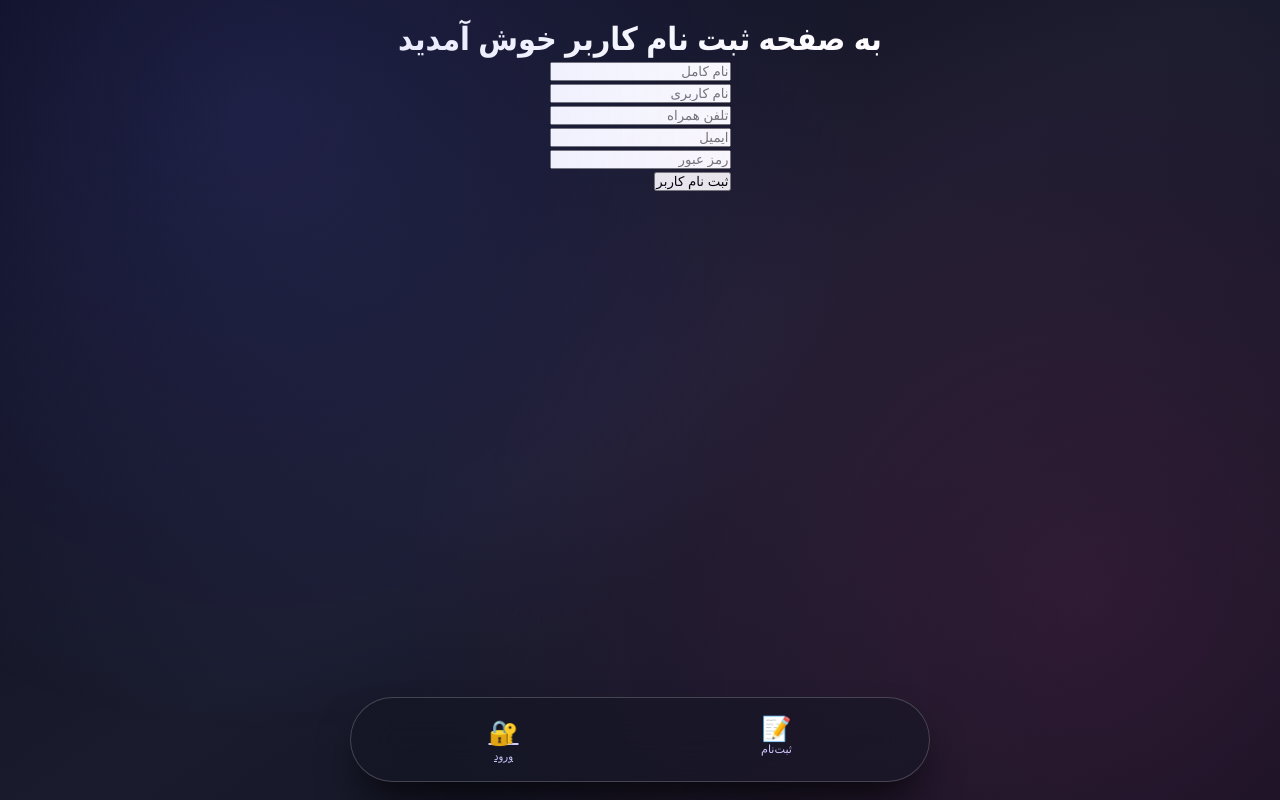
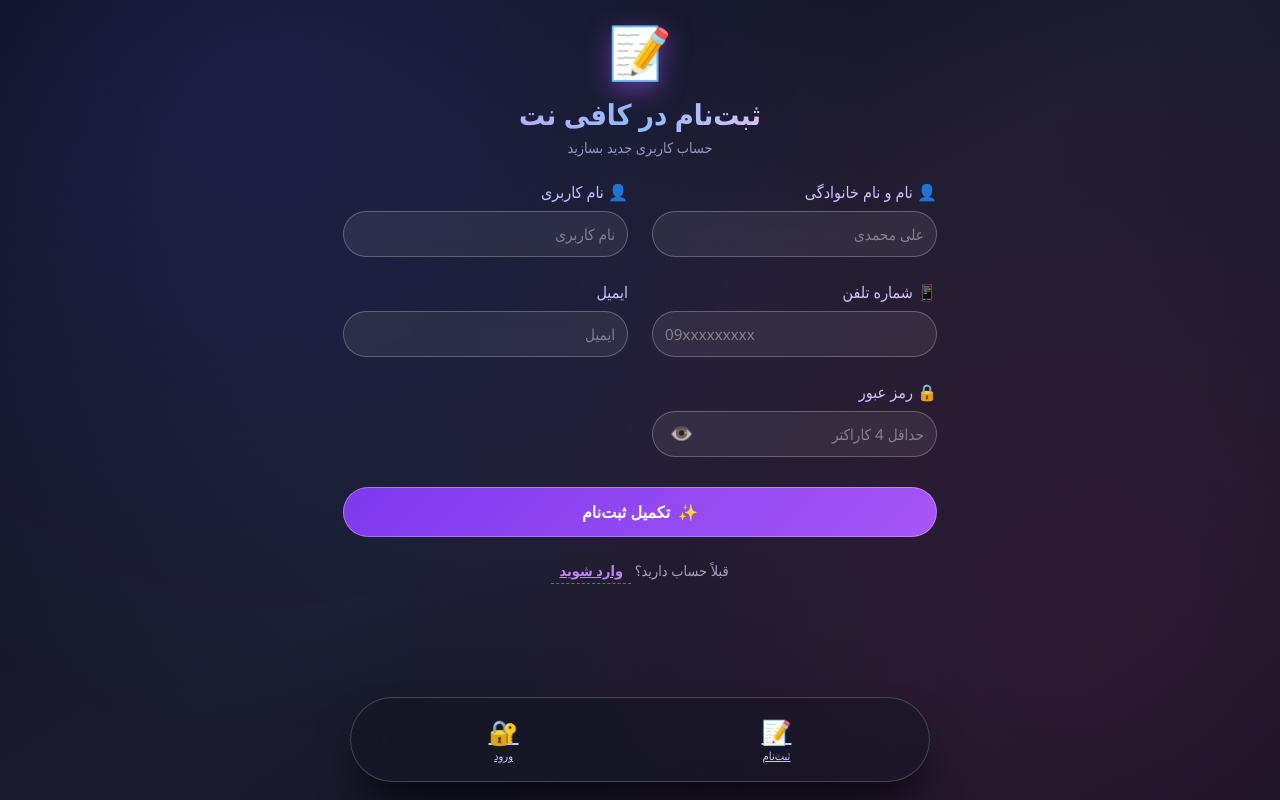
Before and after one commit to feranchesco/online_coffenet, a Django app: page /cu-signup/ in a window 1280 px wide. Run offline with Django 5.2, Linux system fonts and the light colour scheme; tables that the repository leaves empty hold one stand-in row (values such as "Sample post").

Commit message:
مرتب کردن استایل و کد های صفحه ورود و ثبت نام مشتری

```diff
--- a/account_module/forms.py
+++ b/account_module/forms.py
@@ -96,11 +96,11 @@ class CustomerSignupForm(forms.ModelForm):
         fields = ['full_name', 'username', 'phone', 'email', 'password']
 
         widgets = {
-            'full_name': forms.TextInput(attrs={'class': 'form-control', 'placeholder': 'نام کامل'}),
-            'username': forms.TextInput(attrs={'class': 'form-control', 'placeholder': 'نام کاربری'}),
-            'phone': forms.TextInput(attrs={'class': 'form-control', 'placeholder': 'تلفن همراه'}),
-            'email': forms.EmailInput(attrs={'class': 'form-control', 'placeholder': 'ایمیل'}),
-            'password': forms.PasswordInput(attrs={'class': 'form-control', 'placeholder': 'رمز عبور'}),
+            'full_name': forms.TextInput(attrs={'type':'text','class':'auth-input','required':'required','placeholder':'علی محمدی'}),
+            'username': forms.TextInput(attrs={'type':'text','class':'auth-input','required':'required', 'placeholder': 'نام کاربری'}),
+            'phone': forms.TextInput(attrs={'type':'tel','class':'auth-input','required':'required', 'placeholder': '09xxxxxxxxx','pattern':'09[0-9]{9}'}),
+            'email': forms.EmailInput(attrs={'type':'email','class':'auth-input','required':'required', 'placeholder': 'ایمیل'}),
+            'password': forms.PasswordInput(attrs={'type':'password','class':'auth-input', 'placeholder': 'حداقل 4 کاراکتر','minlength':4,'required':'required','id':'signupPasswordInput'}),
         }
         error_messages = {
             'username': {
--- a/account_module/templates/account_module/customer_login.html
+++ b/account_module/templates/account_module/customer_login.html
@@ -3,7 +3,6 @@
     صفحه ورود مشتری
 {% endblock %}
 {% block content %}
-    <h1>به صفحه ورود مشتری خوش آمدید</h1>
     <div class="auth-header">
         <span class="auth-icon">🔐</span>
         <h2>ورود به حساب</h2>
@@ -34,6 +33,6 @@
 
     <div class="auth-switch">
         حساب ندارید؟
-        <button class="text-btn" onclick="showRegister()">ثبت‌نام کنید</button>
+        <a href="{% url "customer_signup" %}" class="text-btn">ثبت‌نام کنید</a>
     </div>
 {% endblock %}
--- a/account_module/templates/account_module/customer_signup.html
+++ b/account_module/templates/account_module/customer_signup.html
@@ -1,18 +1,65 @@
 {% extends "shared/layout.html" %}
 
 {% block title %}
-	صفحه ثبت نام مشتری
+    صفحه ثبت نام مشتری
 {% endblock %}
 
 {% block content %}
-	<h1>به صفحه ثبت نام کاربر خوش آمدید</h1>
-    <form action="{% url 'customer_signup' %}" method="post">
+    <div class="auth-header">
+        <span class="auth-icon">📝</span>
+        <h2>ثبت‌نام در کافی نت</h2>
+        <p class="auth-subtitle">حساب کاربری جدید بسازید</p>
+    </div>
+    <form action="{% url 'customer_signup' %}" method="post" class="auth-form" id="registerForm">
         {% csrf_token %}
-        {% for field in form %}
-        	{{ field }}
-            {{ field.errors }}
-            <br>
-        {% endfor %}
-        <button type="submit">ثبت نام کاربر</button>
+        {{ form.non_field_errors }}
+        <div class="input-group">
+            <label class="input-label">👤 نام و نام خانوادگی</label>
+            {{ form.full_name }}
+            {{ form.fullname.errors }}
+        </div>
+        <div class="input-group">
+            <label class="input-label">👤 نام کاربری</label>
+            {{ form.username }}
+            {{ form.username.errors }}
+        </div>
+
+        <div class="input-group">
+            <label class="input-label">📱 شماره تلفن</label>
+            {{ form.phone }}
+            {{ form.phone.errors }}
+        </div>
+
+        <div class="input-group">
+            <label class="input-label"> ایمیل</label>
+            {{ form.email }}
+            {{ form.email.errors }}
+        </div>
+
+        <div class="input-group">
+            <label class="input-label">🔒 رمز عبور</label>
+            <div class="password-wrapper">
+                {{ form.password }}
+                <button type="button" class="toggle-password" id="togglePasswordBtn">👁️</button>
+                {{ form.password.errors }}
+            </div>
+        </div>
+
+        <button type="submit" class="auth-submit-btn">
+            <span>✨</span> تکمیل ثبت‌نام
+        </button>
     </form>
+    <div class="auth-switch">
+        قبلاً حساب دارید؟
+        <a href="{% url 'customer_signup' %}" class="text-btn">وارد شوید</a>
+    </div>
+    {#    <form action="{% url 'customer_signup' %}" method="post">#}
+    {#        {% csrf_token %}#}
+    {#        {% for field in form %}#}
+    {#        	{{ field }}#}
+    {#            {{ field.errors }}#}
+    {#            <br>#}
+    {#        {% endfor %}#}
+    {#        <button type="submit">ثبت نام کاربر</button>#}
+    {#    </form>#}
 {% endblock %}
--- a/static/css/main_page.css
+++ b/static/css/main_page.css
@@ -639,30 +639,51 @@ body::before {
     margin-top: 0.3rem;
 }
 
+/*.auth-form {*/
+/*    display: flex;*/
+/*    flex-direction: column;*/
+/*    gap: 1.3rem;*/
+/*}*/
+
 .auth-form {
     display: flex;
     flex-direction: column;
-    gap: 1.3rem;
+    gap: 1rem;
+    padding: 1.5rem;
+    max-width: 600px;
+    margin: 0 auto;
 }
+
+/*.input-group {*/
+/*    display: flex;*/
+/*    flex-direction: column;*/
+/*    gap: 0.5rem;*/
+/*}*/
 
 .input-group {
     display: flex;
     flex-direction: column;
-    gap: 0.5rem;
+    width: 100%;
 }
 
+/*.input-label {*/
+/*    font-weight: 600;*/
+/*    font-size: 0.9rem;*/
+/*    color: #cfc8ff;*/
+/*    margin-right: 0.4rem;*/
+/*}*/
+
 .input-label {
-    font-weight: 600;
-    font-size: 0.9rem;
+    margin-bottom: 0.5rem;
+    font-weight: 500;
     color: #cfc8ff;
-    margin-right: 0.4rem;
 }
 
 .auth-input {
     background: rgba(255, 255, 255, 0.07);
     border: 1px solid rgba(255, 255, 255, 0.25);
     border-radius: 2rem;
-    padding: 0.8rem 1.3rem;
+    padding:0.75rem;
     color: white;
     font-size: 0.95rem;
     outline: none;
@@ -670,6 +691,7 @@ body::before {
     -webkit-backdrop-filter: blur(8px);
     transition: 0.25s;
     font-family: inherit;
+    width: 100%;
 }
 
 .auth-input::placeholder {
@@ -779,3 +801,47 @@ body::before {
         padding: 1rem 0.9rem;
     }
 }
+
+
+/* ========== دسکتاپ (از 768px به بالا) ========== */
+@media screen and (min-width: 768px) {
+    .auth-form {
+        display: grid;
+        grid-template-columns: 1fr 1fr;
+        gap: 1.5rem;
+        max-width: 900px;
+    }
+
+    /* دکمه باید کل عرض را بگیرد */
+    .auth-submit-btn {
+        grid-column: span 2;
+    }
+
+    /* خطاها هم باید دو ستونه باشن */
+    .errorlist,
+    .non-field-errors {
+        grid-column: span 2;
+    }
+
+    /* غیرفعال کردن flex-column برای input-group در دسکتاپ */
+    .input-group {
+        margin-bottom: 0;
+    }
+}
+
+/* استایل برای خطاها */
+.errorlist {
+    color: #dc3545;
+    font-size: 0.875rem;
+    margin-top: 0.25rem;
+    list-style: none;
+    padding: 0;
+}
+
+.non-field-errors {
+    background-color: #f8d7da;
+    color: #721c24;
+    padding: 0.75rem;
+    border-radius: 8px;
+    grid-column: span 2;
+}
--- a/templates/shared/layout.html
+++ b/templates/shared/layout.html
@@ -14,19 +14,19 @@
 <!-- نوار پایین -->
 <nav class="bottom-nav">
     {% if not request.user.is_authenticated %}
-    	<button class="nav-item" id="navReg"><span>📝</span><span>ثبت‌نام</span></button>
+    	<a href="{% url 'customer_signup' %}" class="nav-item" id="navReg"><span>📝</span><span>ثبت‌نام</span></a>
         <a href="{% url 'customer_login' %}" class="nav-item" id="navLog"><span>🔐</span><span>ورود</span></a>
     {% endif %}
     {% if request.user.is_superuser %}
     	<button class="nav-item" id="navPan"><span>📊</span><span>پنل مدیریت</span></button>
     {% endif %}
     {% if request.user.is_authenticated %}
-    <button id="homeBtn" class="nav-item"><span>🏠</span><span>خانه</span></button>
+    <a href="/" id="homeBtn" class="nav-item"><span>🏠</span><span>خانه</span></a>
 {#    	<button class="nav-item" id="userPanBtn"><span>👤</span><span>پنل کاربری</span></button>#}
-    <button class="nav-item" id="userPanBtn" onclick="window.location.href='{% url 'profile' %}'">
+    <a class="nav-item" id="userPanBtn" href='{% url 'profile' %}'>
         <span>👤</span>
         <span>پنل کاربری</span>
-    </button>
+    </a>
         <a href="{% url 'customer_logout' %}" class="nav-item"><span>🚪</span><span>خروج</span></a>
     {% endif %}
 </nav>
```
Also changed, not shown: home_module/templates/home_module/home.html (+0 -43 lines), static/js/home.js (+19 -103 lines).
